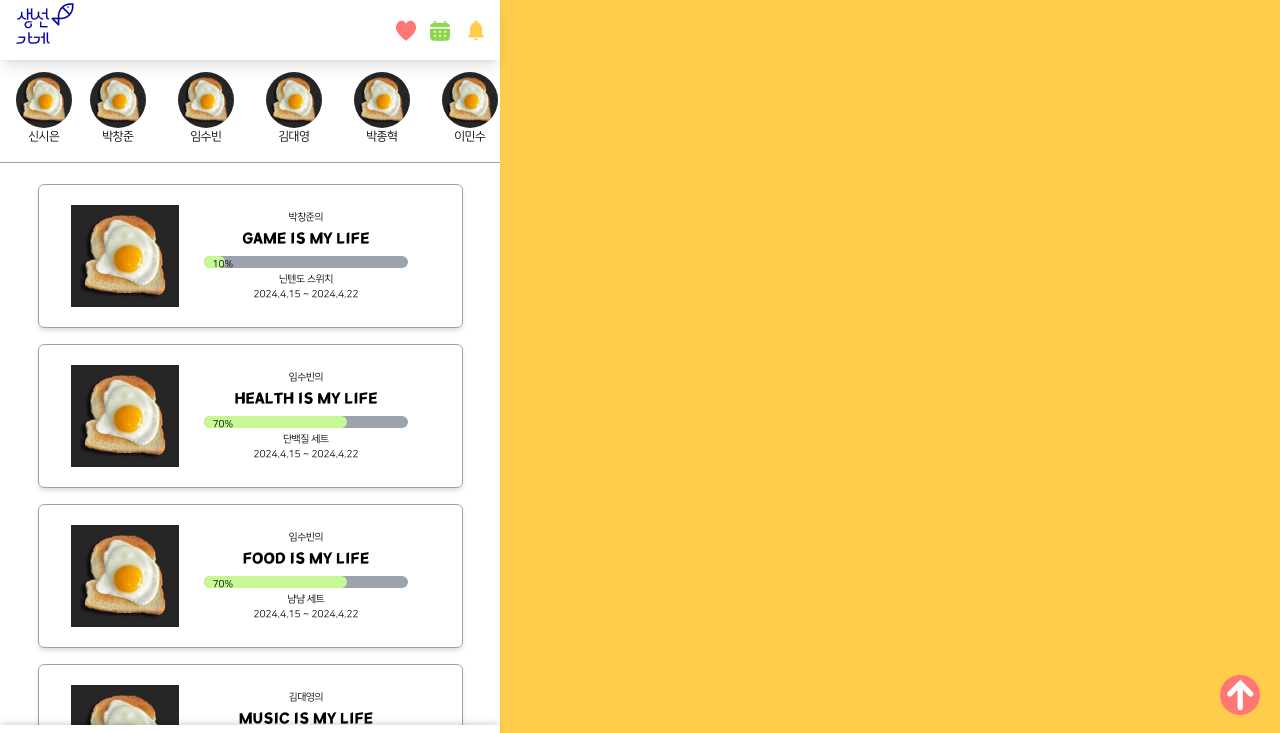
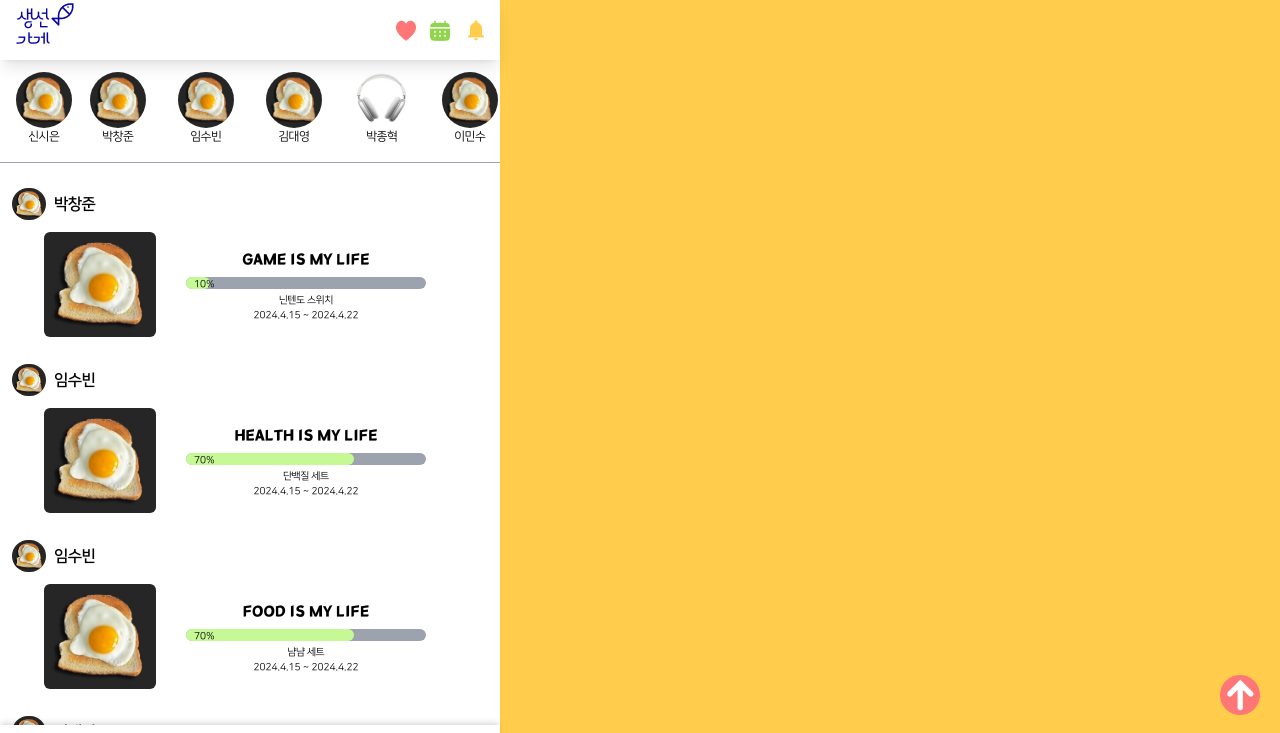
Before and after one commit to sun-mart-egg/funding-gift, a React (Vite) app in the folder FE/: page /funding in a window 1280 px wide. Shown: the top 733 px of the page. Built offline with nearby package versions, Linux system fonts and the light colour scheme.

Commit message:
[FE][Design] 메인 펀딩 화면 ui 변경

```diff
--- a/FE/src/components/Funding/component/FundingCard.jsx
+++ b/FE/src/components/Funding/component/FundingCard.jsx
@@ -1,14 +1,24 @@
 import React from "react";
 import ProgressBar from "./ProgressBar";
+
 function FundingCard({ people, title, progress, name, date, img }) {
   return (
-    <div className="my-2 flex h-36 w-[85%] items-center justify-center rounded-md border border-gray-400 font-cusFont3 shadow-md">
+    <div className="my-2 flex h-40 w-full flex-col rounded-md font-cusFont2">
+      <div id="head" className=" my-1 flex items-center justify-start pl-3">
+        <img
+          src="/imgs/egg3.jpg"
+          alt=""
+          className=" mr-2 h-8 rounded-full object-cover"
+          style={{ width: "auto" }}
+        />
+        <div>{people}</div>
+      </div>
+      <div className="my-2 flex w-full items-center justify-center rounded-md font-cusFont3">
         <div>
-        <img src={img} alt="" className="w-28 pl-1" />
+          <img src={img} alt="" className="w-28 rounded-md object-cover " />
         </div>
         <div className="flex w-[60%] flex-col items-center justify-center text-[10px]">
-        <p className="">{people}의</p>
-        <p className=" font-cusFont1 text-[18px]">{title}</p>
+          <p className="font-cusFont1 text-[18px]">{title}</p>
           <div className="my-1 h-[12px] w-4/5">
             <ProgressBar progress={progress} />
           </div>
@@ -16,6 +26,7 @@ function FundingCard({ people, title, progress, name, date, img }) {
           <p>{date}</p>
         </div>
       </div>
+    </div>
   );
 }
 
--- a/FE/src/components/Funding/pages/FundingMain.jsx
+++ b/FE/src/components/Funding/pages/FundingMain.jsx
@@ -55,7 +55,7 @@ function FundingMain() {
       name: "고오급 케이크",
       date: "2024.4.15 ~ 2024.4.22",
       progress: 20,
-      img: "/imgs/egg3.jpg",
+      img: "/imgs/product_sample.png",
     },
     {
       id: 5,
```
Lines whose indentation alone changed are shown as unchanged.
